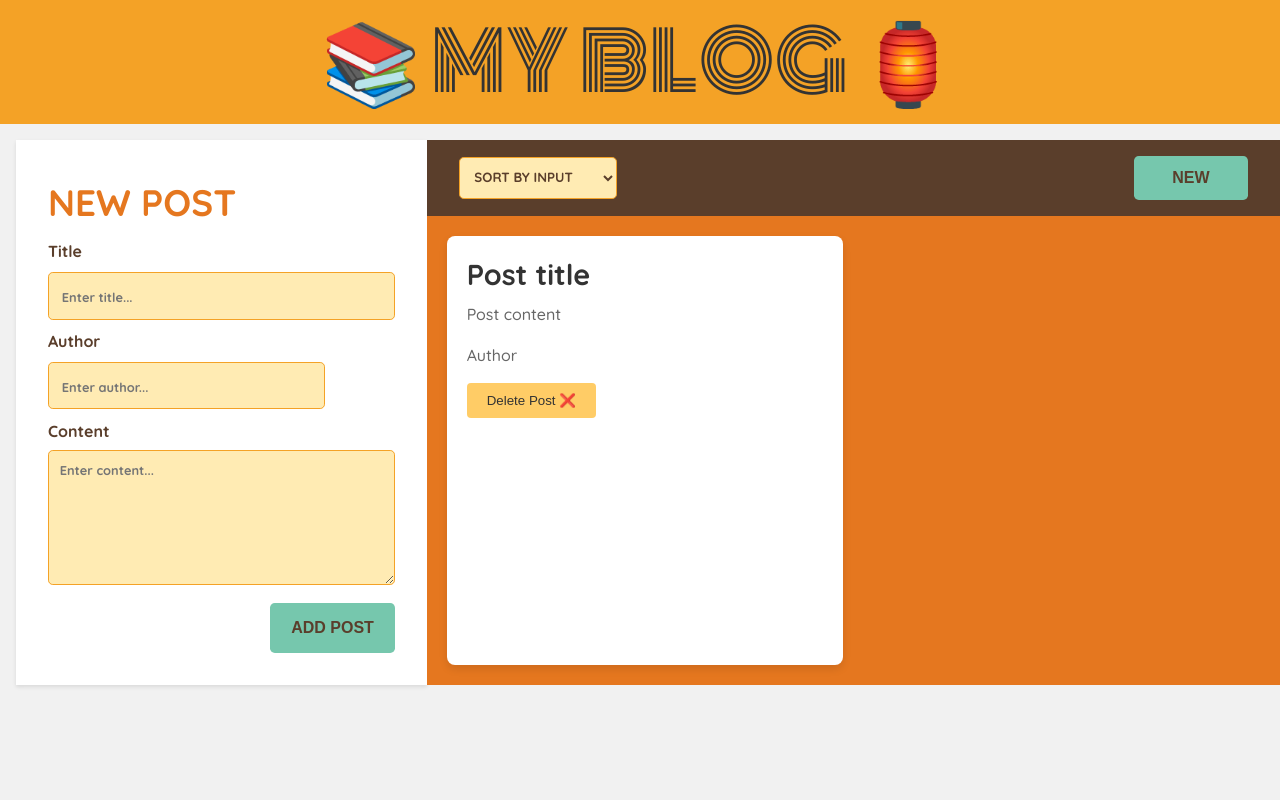
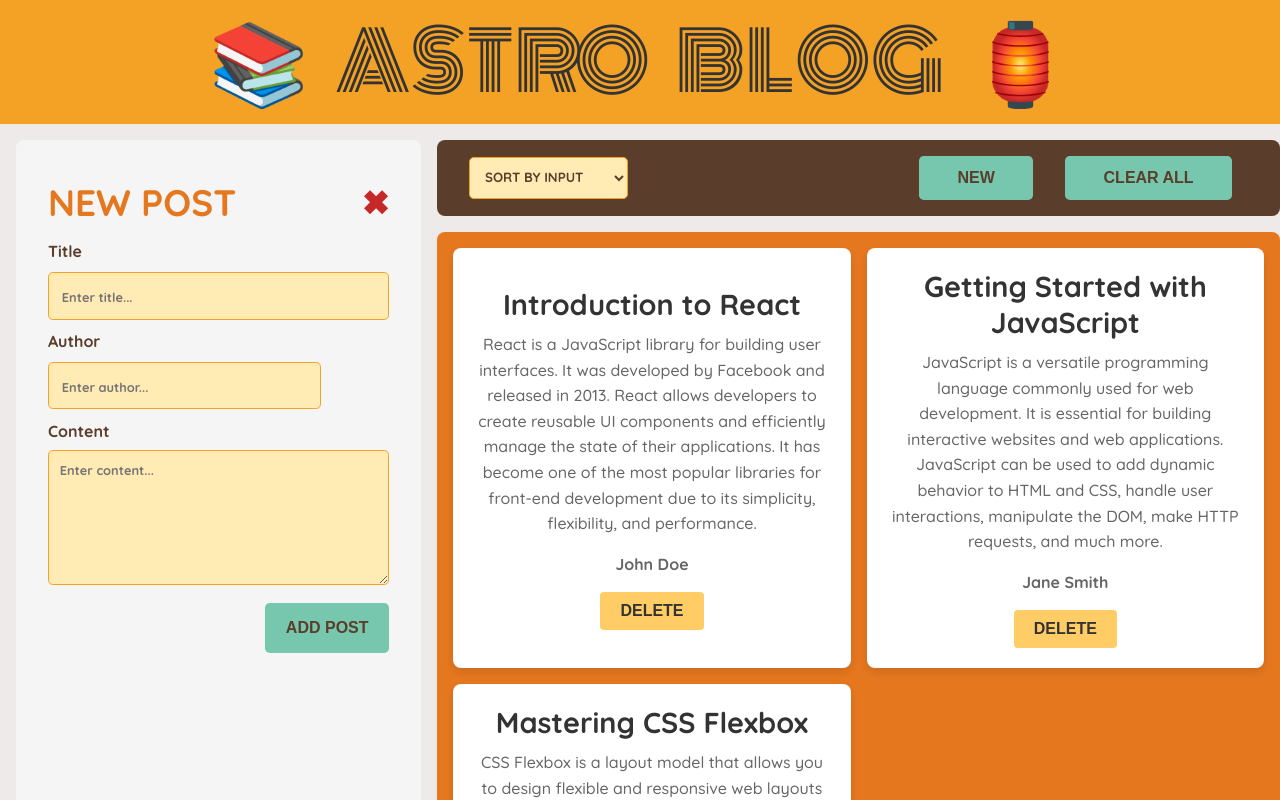
Before and after one commit to DevHeris/ReactBlogApp, a React (Create React App) app: page / in a window 1280 px wide. Both pictures are taken after a click on the button "NEW". Shown: the top 800 px of the page. Built offline with nearby package versions, Linux system fonts and the light colour scheme.

Commit message:
i think most of the static styling is done now and most functionalities added

```diff
--- a/src/components/App.jsx
+++ b/src/components/App.jsx
@@ -1,40 +1,44 @@
+import { useState } from "react";
 import Logo from "./Logo";
 import Form from "./Form";
 import FilterAndActions from "./FilterAndActions";
 import BlogPosts from "./BlogPosts";
-
-const posts = [
-  {
-    id: 1,
-    title: "Introduction to React",
-    content:
-      "React is a JavaScript library for building user interfaces. It was developed by Facebook and released in 2013. React allows developers to create reusable UI components and efficiently manage the state of their applications. It has become one of the most popular libraries for front-end development due to its simplicity, flexibility, and performance.",
-    author: "John Doe",
-  },
-  {
-    id: 2,
-    title: "Getting Started with JavaScript",
-    content:
-      "JavaScript is a versatile programming language commonly used for web development. It is essential for building interactive websites and web applications. JavaScript can be used to add dynamic behavior to HTML and CSS, handle user interactions, manipulate the DOM, make HTTP requests, and much more.",
-    author: "Jane Smith",
-  },
-  {
-    id: 3,
-    title: "Mastering CSS Flexbox",
-    content:
-      "CSS Flexbox is a layout model that allows you to design flexible and responsive web layouts with ease. It provides a more efficient way to distribute space and align items within a container, eliminating the need for complex CSS hacks and workarounds. With Flexbox, you can create complex layouts that adapt to different screen sizes and devices.",
-    author: "Adam Johnson",
-  },
-];
+import initialPosts from "./initialPosts";
 
 function App() {
+  const [showForm, setShowForm] = useState(false);
+  const [posts, setPosts] = useState(initialPosts);
+  const [sortBy, setSortBy] = useState("input");
+
+  const handleAddNewPost = (newPost) => setPosts([...posts, newPost]);
+
+  const handleDeletePost = (id) => {
+    setPosts(posts.filter((post) => post.id !== id));
+  };
+
+  const handleClearAllPosts = () => {
+    if (window.confirm("Are you sure you want to clear all blog posts?"))
+      setPosts([]);
+  };
+
   return (
     <div className="app">
       <Logo />
       <div className="form-filter">
-        <Form />
-        <FilterAndActions />
-        <BlogPosts />
+        {showForm && (
+          <Form setShowForm={setShowForm} onAddNewPost={handleAddNewPost} />
+        )}
+        <FilterAndActions
+          setShowForm={setShowForm}
+          onClearAll={handleClearAllPosts}
+          sortBy={sortBy}
+          setSortBy={setSortBy}
+        />
+        <BlogPosts
+          posts={posts}
+          onDeletePost={handleDeletePost}
+          sortBy={sortBy}
+        />
       </div>
     </div>
   );
--- /dev/null
+++ b/src/components/BlogPost.jsx
@@ -0,0 +1,14 @@
+export default function BlogPost({ id, title, author, content, onDeletePost }) {
+  return (
+    <li className="blog-post">
+      <h2>{title}</h2>
+      <p>{content}</p>
+      <p>
+        <strong>{author}</strong>
+      </p>
+      <button className="btn">
+        <span onClick={() => onDeletePost(id)}>Delete</span>
+      </button>
+    </li>
+  );
+}
--- a/src/components/BlogPosts.jsx
+++ b/src/components/BlogPosts.jsx
@@ -1,12 +1,20 @@
-export default function BlogPosts() {
+import BlogPost from "./BlogPost";
+
+export default function BlogPosts({ posts, onDeletePost, sortBy }) {
+  let sortedPosts;
+  if (sortBy === "input") sortedPosts = posts;
+  if (sortBy === "title")
+    sortedPosts = posts.slice().sort((a, b) => a.title.localeCompare(b.title));
+  if (sortBy === "author")
+    sortedPosts = posts
+      .slice()
+      .sort((a, b) => a.author.localeCompare(b.author));
+
   return (
-    <div className="blog-posts">
-      <div className="blog-post">
-        <h2>Post title</h2>
-        <p>Post content</p>
-        <p>Author</p>
-        <button>Delete Post ❌</button>
-      </div>
-    </div>
+    <ul className="blog-posts">
+      {sortedPosts.map((post) => (
+        <BlogPost {...post} key={post.id} onDeletePost={onDeletePost} />
+      ))}
+    </ul>
   );
 }
--- a/src/components/FilterAndActions.jsx
+++ b/src/components/FilterAndActions.jsx
@@ -1,15 +1,39 @@
-export default function FilterAndActions() {
+import { useState } from "react";
+
+export default function FilterAndActions({
+  posts,
+  setShowForm,
+  onClearAll,
+  sortBy,
+  setSortBy,
+}) {
+  const handleShowForm = () => {
+    setShowForm(true);
+  };
+
   return (
     <div className="filter-actions">
       <div>
         <label htmlFor="sort"></label>
-        <select name="sort" id="sort">
+        <select
+          name="sort"
+          id="sort"
+          value={sortBy}
+          onChange={(e) => setSortBy(e.target.value)}
+        >
           <option value="input">Sort by input</option>
-          <option value="input">Sort by title</option>
-          <option value="input">Sort by author</option>
+          <option value="title">Sort by title</option>
+          <option value="author">Sort by author</option>
         </select>
       </div>
-      <button className="btn">NEW</button>
+      <div>
+        <button className="btn" onClick={handleShowForm}>
+          NEW
+        </button>
+        <button className="btn" onClick={onClearAll}>
+          CLEAR All
+        </button>
+      </div>
     </div>
   );
 }
--- a/src/components/Form.jsx
+++ b/src/components/Form.jsx
@@ -1,17 +1,93 @@
-export default function Form() {
+import { useState } from "react";
+
+export default function Form({ setShowForm, onAddNewPost }) {
+  const [title, setTitle] = useState("");
+  const [author, setAuthor] = useState("");
+  const [content, setContent] = useState("");
+  const [showError, setShowError] = useState(false);
+
+  const handleCloseForm = () => {
+    setShowForm(false);
+    setAuthor("");
+    setTitle("");
+    setContent("");
+  };
+
+  const handleSubmit = (e) => {
+    e.preventDefault();
+
+    if (title === "") setTitle(null);
+    if (author === "") setAuthor(null);
+    if (content === "") setContent(null);
+
+    if (title === "" || author === "" || content === "")
+      return setShowError(true);
+
+    const newPost = { id: crypto.randomUUID(), title, content, author };
+
+    onAddNewPost(newPost);
+
+    setAuthor("");
+    setTitle("");
+    setContent("");
+
+    handleCloseForm();
+  };
+
   return (
     <div className="add-post-wrapper">
-      <h2>New Post</h2>
-      <form>
-        <label htmlFor="title">Title</label>
-        <input type="text" className="title" placeholder="Enter title..." />
-        <label htmlFor="author">Author</label>
-        <input type="text" className="author" placeholder="Enter author..." />
-        <label htmlFor="content">Content</label>
-        <textarea className="content" placeholder="Enter content..." rows="7" />
+      <h2>
+        <span>New Post</span>
+        <span className="close" onClick={handleCloseForm}>
+          ✖
+        </span>
+      </h2>
+      <form onSubmit={handleSubmit}>
+        <label htmlFor="title" style={{ color: `${title === null && "red"}` }}>
+          Title
+        </label>
+
+        <input
+          type="text"
+          className="title"
+          placeholder="Enter title..."
+          value={title}
+          onChange={(e) => setTitle(e.target.value)}
+        />
+        <label
+          htmlFor="author"
+          style={{ color: `${author === null && "red"}` }}
+        >
+          Author
+        </label>
+        <input
+          type="text"
+          className="author"
+          placeholder="Enter author..."
+          value={author}
+          onChange={(e) => setAuthor(e.target.value)}
+        />
+        <label
+          htmlFor="content"
+          style={{ color: `${content === null && "red"}` }}
+        >
+          Content
+        </label>
+        <textarea
+          className="content"
+          placeholder="Enter content..."
+          rows="7"
+          value={content}
+          onChange={(e) => setContent(e.target.value)}
+        />
         <div>
           <button className="btn">Add Post</button>
         </div>
+        {showError && (
+          <p className="error-message">
+            Please make sure to fill in all required fields
+          </p>
+        )}
       </form>
     </div>
   );
--- a/src/components/Logo.jsx
+++ b/src/components/Logo.jsx
@@ -1,3 +1,3 @@
 export default function Logo() {
-  return <h1>📚 My Blog 🏮</h1>;
+  return <h1>📚 Astro Blog 🏮</h1>;
 }
--- /dev/null
+++ b/src/components/initialPosts.js
@@ -0,0 +1,25 @@
+const posts = [
+  {
+    id: 1,
+    title: "Introduction to React",
+    content:
+      "React is a JavaScript library for building user interfaces. It was developed by Facebook and released in 2013. React allows developers to create reusable UI components and efficiently manage the state of their applications. It has become one of the most popular libraries for front-end development due to its simplicity, flexibility, and performance.",
+    author: "John Doe",
+  },
+  {
+    id: 2,
+    title: "Getting Started with JavaScript",
+    content:
+      "JavaScript is a versatile programming language commonly used for web development. It is essential for building interactive websites and web applications. JavaScript can be used to add dynamic behavior to HTML and CSS, handle user interactions, manipulate the DOM, make HTTP requests, and much more.",
+    author: "Jane Smith",
+  },
+  {
+    id: 3,
+    title: "Mastering CSS Flexbox",
+    content:
+      "CSS Flexbox is a layout model that allows you to design flexible and responsive web layouts with ease. It provides a more efficient way to distribute space and align items within a container, eliminating the need for complex CSS hacks and workarounds. With Flexbox, you can create complex layouts that adapt to different screen sizes and devices.",
+    author: "Adam Johnson",
+  },
+];
+
+export default posts;
--- a/src/index.css
+++ b/src/index.css
@@ -9,9 +9,17 @@
 }
 
 body {
-  background-color: #f1f1f1;
+  background-color: rgb(238, 234, 234);
   color: #333;
   font-family: "Quicksand", sans-serif;
+}
+
+.app {
+  width: 100%;
+  height: 100vh;
+  display: grid;
+  grid-template-rows: auto 1fr auto;
+  grid-template-columns: auto;
 }
 
 h1 {
@@ -22,19 +30,24 @@ h1 {
   letter-spacing: 1px;
   text-align: center;
   text-transform: uppercase;
-  word-spacing: 30%;
+  word-spacing: 0.2em;
+}
+
+ul {
+  list-style-type: none;
 }
 
 .add-post-wrapper {
-  background-color: white;
-  box-shadow: 0 2px 4px rgba(0, 0, 0, 0.1);
+  background-color: whitesmoke;
   color: #5a3e2b;
   display: flex;
   flex-direction: column;
-  margin: 1em 0 0 1em;
-  max-width: 33em;
+  margin: 1em 0 1em 1em;
+  max-width: 100%;
   padding: 2rem;
   grid-row: 1/3;
+  height: 90%;
+  border-radius: 0.5em;
 }
 
 .add-post-wrapper h2 {
@@ -44,6 +57,9 @@ h1 {
   margin-bottom: 0.5rem;
   padding: 0.2em 0;
   text-transform: uppercase;
+  display: flex;
+  align-items: center;
+  justify-content: space-between;
 }
 
 .btn {
@@ -122,11 +138,14 @@ textarea::placeholder {
 .form-filter {
   display: grid;
   grid-template-columns: 1fr 2fr;
-  grid-template-rows: 0.1fr 4fr;
+  grid-template-rows: 0.1fr 1fr;
+  margin-bottom: 1em;
+  grid-gap: 1em;
 }
 
 .filter-actions {
   grid-row: 1/2;
+  grid-column: 2/3;
   display: flex;
   align-items: center;
   justify-content: space-between;
@@ -134,10 +153,12 @@ textarea::placeholder {
   margin: 1em 0 0em 0;
   color: white;
   padding: 0.5em 2em;
+  border-radius: 0.5em;
 }
 
 .filter-actions .btn {
   padding: 0.8rem 2.4rem;
+  margin: 0 1em;
 }
 
 .blog-posts {
@@ -148,48 +169,7 @@ textarea::placeholder {
   grid-template-columns: repeat(auto-fill, minmax(300px, 1fr));
   padding: 1rem;
   background-color: #e5771f;
-}
-
-.blog-post {
-  background-color: #fff;
-  border-radius: 0.5rem;
-  box-shadow: 0 2px 4px rgba(0, 0, 0, 0.1);
-  padding: 1rem;
-}
-
-.blog-post h2 {
-  font-size: 1.5rem;
-  margin-bottom: 0.5rem;
-}
-
-.blog-post p {
-  margin-bottom: 1rem;
-}
-
-.blog-post button {
-  background-color: #ffebb3;
-  border-radius: 0.3rem;
-  border: none;
-  cursor: pointer;
-  padding: 0.5rem 1rem;
-  transition: background-color 0.3s ease;
-}
-
-.blog-post button:hover {
-  background-color: #f4a226;
-}
-
-
-
-
-
-
-
-.blog-posts {
-  display: grid;
-  gap: 20px;
-  grid-template-columns: repeat(auto-fill, minmax(300px, 1fr));
-  padding: 20px;
+  border-radius: 0.5em;
 }
 
 .blog-post {
@@ -198,6 +178,12 @@ textarea::placeholder {
   box-shadow: 0 4px 8px rgba(0, 0, 0, 0.1);
   padding: 20px;
   transition: transform 0.3s ease;
+  cursor: pointer;
+  height: auto;
+  display: flex;
+  flex-direction: column;
+  justify-content: center;
+  align-items: center;
 }
 
 .blog-post:hover {
@@ -208,12 +194,14 @@ textarea::placeholder {
   font-size: 1.8rem;
   margin-bottom: 10px;
   color: #333333;
+  text-align: center;
 }
 
 .blog-post p {
   margin-bottom: 15px;
   color: #666666;
   line-height: 1.6;
+  text-align: center;
 }
 
 .blog-post button {
@@ -227,5 +215,23 @@ textarea::placeholder {
 }
 
 .blog-post button:hover {
-  background-color: #ffa366;
+  background-color: #76c7ad;
 }
+
+.close {
+  font-size: 0.9em;
+  cursor: pointer;
+  color: #c62828;
+  transition: color 0.3s ease;
+}
+
+.close:hover {
+  color: #5a3e2b;
+}
+
+.error-message {
+  color: red;
+  text-align: right;
+  font-weight: 800;
+  margin: 0.5em 0;
+}
```
Also changed, not shown: 1 other file (tests, documents, lock files or other folders).
